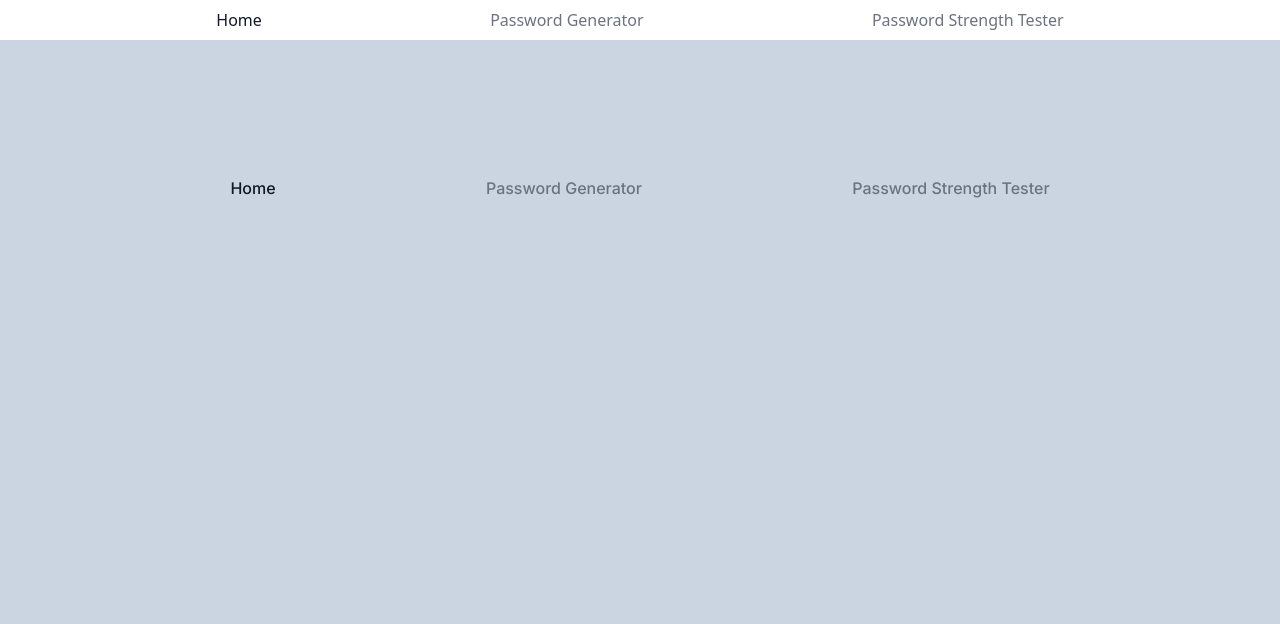
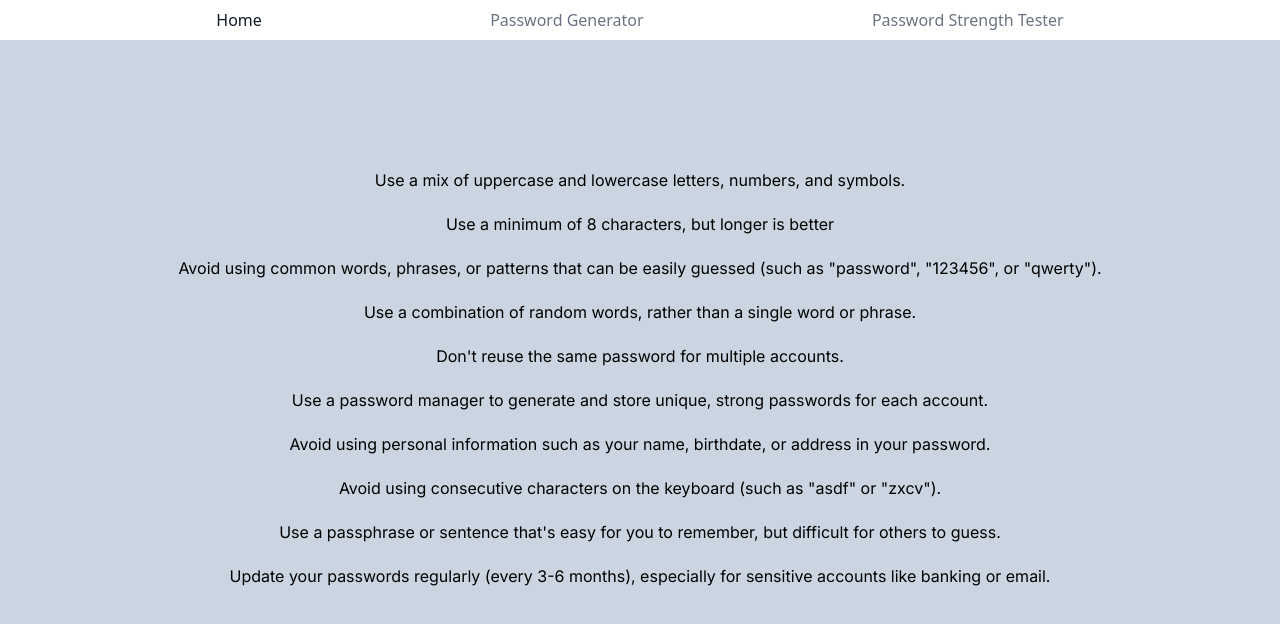
Before and after one commit to piotrszubert/password-generator, a Next.js app: page / in a window 1280 px wide. Shown: the top 624 px of the page. Built offline with nearby package versions, Linux system fonts and the light colour scheme.

Commit message:
added content to home page

```diff
--- a/src/pages/index.tsx
+++ b/src/pages/index.tsx
@@ -1,6 +1,5 @@
 import Head from 'next/head'
 import { Inter } from '@next/font/google'
-import Navigation from 'components/navigation'
 import Layout from 'components/layout'
 
 const inter = Inter({ subsets: ['latin'] })
@@ -18,7 +17,18 @@ export default function Home() {
 				<div className="bg-slate-300 h-screen">
 					<main className={inter.className}>
 						<div className='mx-auto max-w-7xl px-4 sm:px-6 lg:px-8 pt-20 pb-16 text-center lg:pt-32'>
-              <Navigation/>
+							<ul className='flex flex-col gap-5'>
+								<li>Use a mix of uppercase and lowercase letters, numbers, and symbols.</li>
+								<li>Use a minimum of 8 characters, but longer is better</li>
+								<li>Avoid using common words, phrases, or patterns that can be easily guessed (such as "password", "123456", or "qwerty").</li>
+								<li>Use a combination of random words, rather than a single word or phrase.</li>
+								<li>Don't reuse the same password for multiple accounts.</li>
+								<li>Use a password manager to generate and store unique, strong passwords for each account.</li>
+								<li>Avoid using personal information such as your name, birthdate, or address in your password.</li>
+								<li>Avoid using consecutive characters on the keyboard (such as "asdf" or "zxcv").</li>
+								<li>Use a passphrase or sentence that's easy for you to remember, but difficult for others to guess.</li>
+								<li>Update your passwords regularly (every 3-6 months), especially for sensitive accounts like banking or email.</li>
+							</ul>
 						</div>
 					</main>
 				</div>
```
Lines whose indentation alone changed are shown as unchanged.
